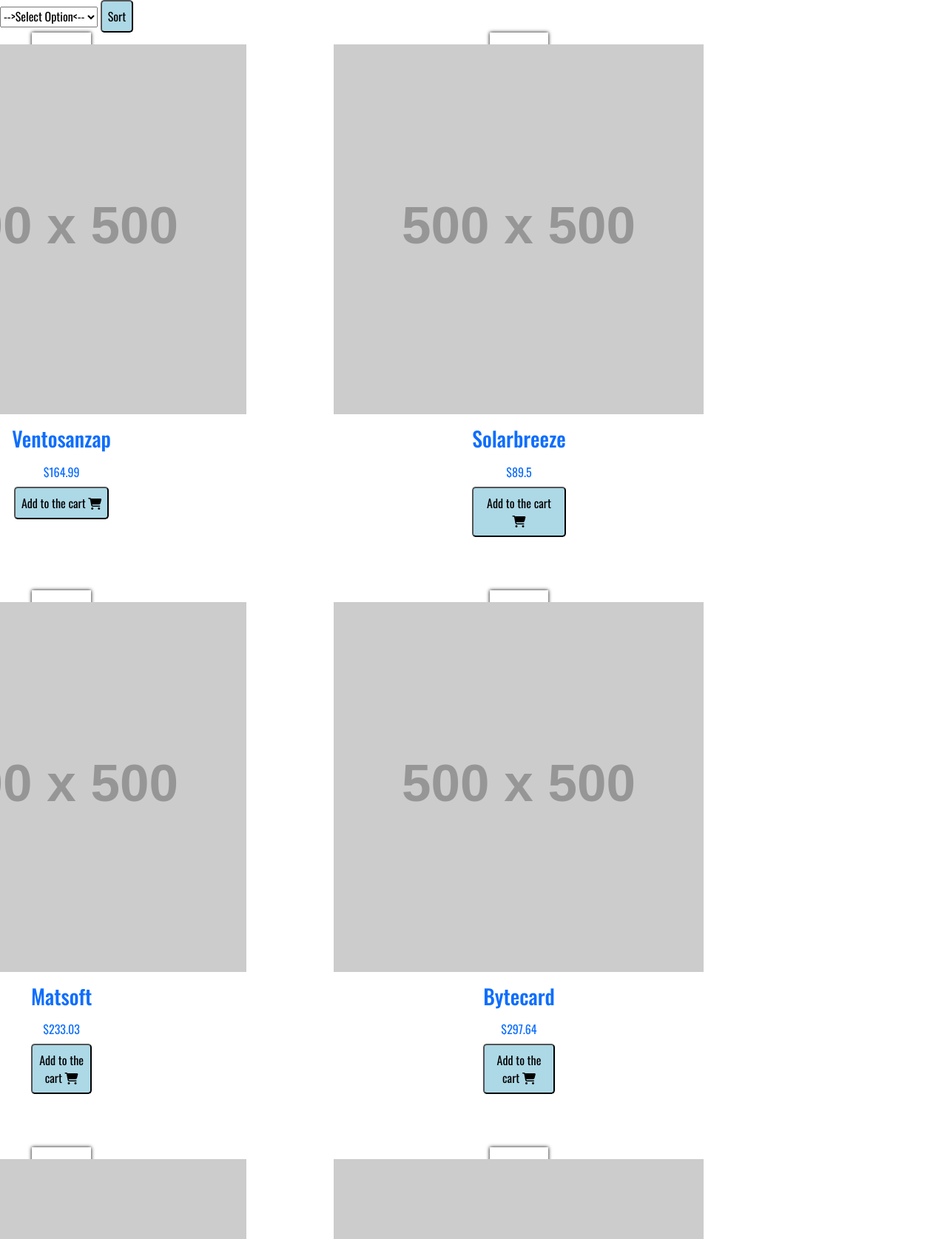
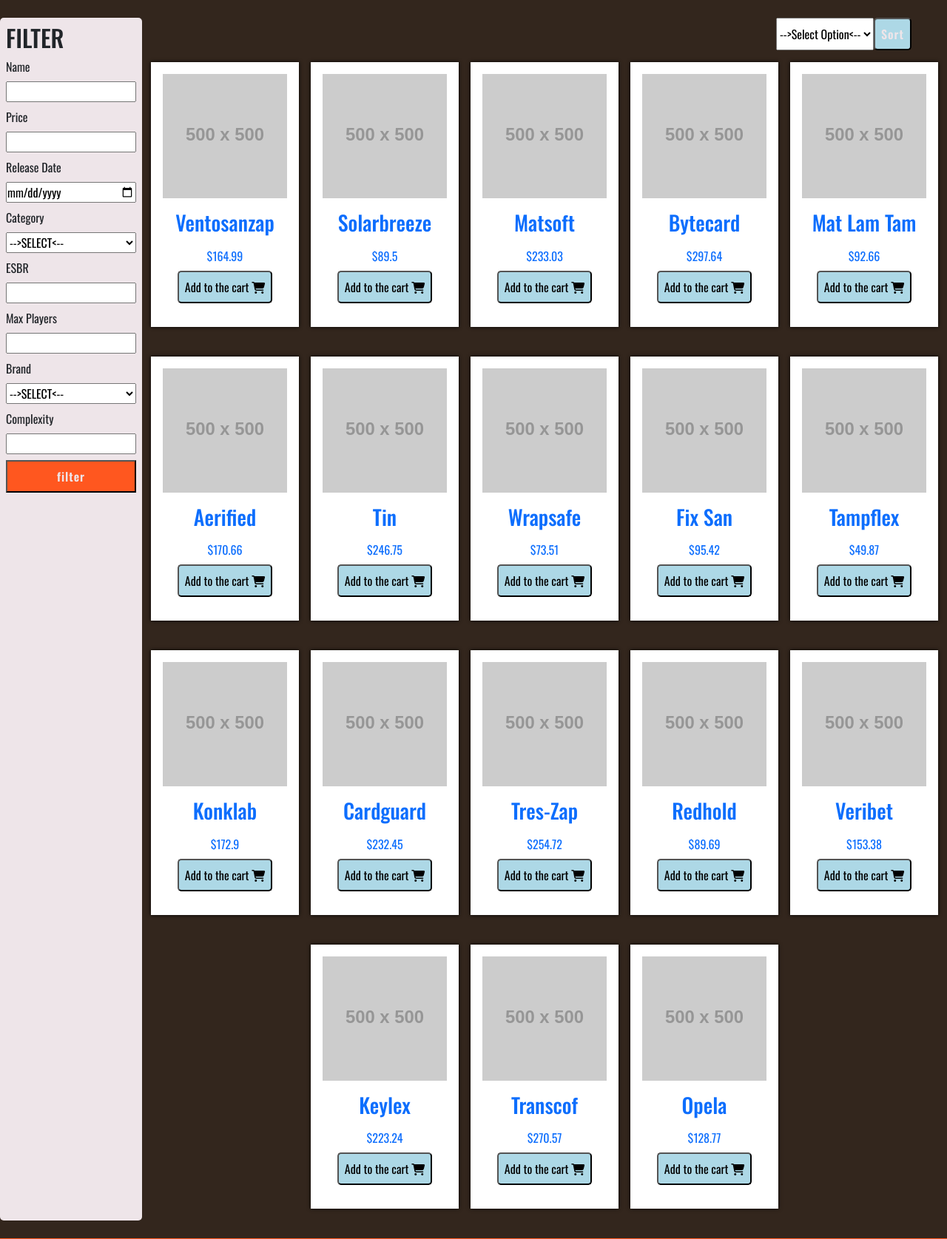
Before and after one commit to mia9005/progame, a PHP site: page / in a window 1280 px wide. Shown: the part 224-1899 px from the top of the page at 74% size. Run offline with PHP 8.4, Linux system fonts and the light colour scheme; grey boxes labelled with a size stand in for pictures from a placeholder-image service; some libraries are stand-ins or nearby versions.

Commit message:
filter section added

```diff
--- a/css/style.css
+++ b/css/style.css
@@ -15,6 +15,10 @@
 
 body a {
     text-decoration: none;
+}
+
+img {
+    width: 100%;
 }
 
 @media (min-width: 300px) {
@@ -96,19 +100,92 @@ body a {
         color: var(--blackColor);
     }
 
-    .store-gallery  section {
+    .store-gallery {
         display: flex;
+        background-color: var(--blackColor);
+        padding: 3vh 0;
+    }
+
+    .form-300{
+        display: flex;
+        flex-direction: column;
+        align-items: center;
+        row-gap: 1vh;
+        background-color: var(--whiteColor);
+        right: 1%;
+        position: absolute;
+        width: 40%;
+        border-radius: 5px;
+        padding: 2vh;
+        box-shadow: 0 0 5px black;
+    }
+
+    form [type="submit"]{
+        padding: 1vh 2vh;
+        background-color: var(--mainColor);
+        font-weight: 600;
+        color: var(--whiteColor);
+        letter-spacing: 1px;
+    }
+
+    .form-300 select{
+        width: 50%;
+    }
+
+    /* .store-gallery aside form {
+        display: flex;
+        flex-direction: column;
+        row-gap: 1vh;
+    } */
+
+    .form-700,
+    .store-gallery aside > h2 {
+        display: none;
+    }
+
+
+
+    .store-gallery article {
+        display: flex;
+        width: 100%;
+    }
+
+    .sort {
+        padding: 0 5vh;
+    }
+
+    .store-gallery article form {
+        display: flex;
+        flex-direction: row;
+    }
+
+    .catalog {
         flex-wrap: wrap;
-        justify-content: space-evenly;
+        justify-content: center;
+        column-gap: 2vh;
         row-gap: 5vh;
+    }
+
+    .store-gallery section {
+        display: flex;
+        flex-direction: column;
+        row-gap: 2vh;
+        width: 100%;
+        padding: 0 1vh;
+    }
+
+    .store-gallery a {
+        width: 18%;
+        min-width: 250px;
+        display: flex;
     }
 
     .store-gallery figure {
 
         background-color: white;
         padding: 2vh;
-        width: 15%;
-        height: 10%;
+        width: 100%;
+        height: 100%;
         display: flex;
         flex-direction: column;
         align-items: center;
@@ -135,7 +212,7 @@ body a {
         display: flex;
         justify-content: center;
         column-gap: 5%;
-
+        background-color: var(--blackColor);
     }
 
     .store-product figure {
@@ -148,6 +225,7 @@ body a {
         display: flex;
         flex-direction: column;
         row-gap: 4vh;
+        color: var(--whiteColor);
     }
 }
 
@@ -201,4 +279,31 @@ body a {
     footer {
         font-size: 20px;
     }
+
+    .store-gallery aside {
+        display: block;
+        background-color: var(--whiteColor);
+        border-radius: 5px;
+        padding: 1vh;
+        width: 15%;
+    }
+
+    .sort {
+        justify-content: right;
+    }
+
+    .form-700,
+    .store-gallery aside > h2{
+        display: flex;
+        flex-direction: column;
+        row-gap: 1vh;
+    }
+
+    .store-gallery section {
+        width: 85%;
+    }
+
+    .store-gallery a {
+        min-width: 200px;
+    }
 }
--- a/inc/Page.class.php
+++ b/inc/Page.class.php
@@ -92,8 +92,80 @@ class Page{
 
     public static function storeFilter(){
         $htmlStoreFilter = '
-        <article>
-            <form action="" method="GET">
+        <aside>
+            <details>
+                <summary class="fa-solid fa-filter"></summary>
+                <form method="GET" action="'.$_SERVER["PHP_SELF"].'" class="form-300">
+                    <label for="name">Name</label>
+                    <input type="text" name="name" id="name"/>
+                    <label for="price">Price</label>
+                    <input type="number" name="price" id="price"/>
+                    <label for="releaseDate">Release Date</label>
+                    <input type="date" name="releaseDate" id="releaseDate"/>
+                    <label for="category">Category</label>
+                    <select name="category" id="category">
+                        <option selected disabled>-->SELECT<--</option>
+                        <option>Opt1</option>
+                        <option>Opt2</option>
+                        <option>Opt3</option>
+                    </select>
+                    <label for="esbr">ESBR</label>
+                    <input type="number" name="esbr" id="esbr"/>
+                    <label for="maxPlayers">Max Players</label>
+                    <input type="number" name="maxPlayers" id="maxPlayers"/>
+                    <label for="brand">Brand</label>
+                    <select name="brand" id="brand">
+                        <option selected disabled>-->SELECT<--</option>
+                        <option>Opt1</option>
+                        <option>Opt2</option>
+                        <option>Opt3</option>
+                    </select>
+                    <label for="complexity">Complexity</label>
+                    <input type="number" name="complexity" id="complexity"/>
+                    <input type="submit" name="submit" value="filter"/>
+                </form>
+            </details>
+            <h2>FILTER</h2>
+            <form method="GET" action="'.$_SERVER["PHP_SELF"].'" class="form-700">
+                <label for="name">Name</label>
+                <input type="text" name="name" id="name"/>
+                <label for="price">Price</label>
+                <input type="number" name="price" id="price"/>
+                <label for="releaseDate">Release Date</label>
+                <input type="date" name="releaseDate" id="releaseDate"/>
+                <label for="category">Category</label>
+                <select name="category" id="category">
+                    <option selected disabled>-->SELECT<--</option>
+                    <option>Opt1</option>
+                    <option>Opt2</option>
+                    <option>Opt3</option>
+                </select>
+                <label for="esbr">ESBR</label>
+                <input type="number" name="esbr" id="esbr"/>
+                <label for="maxPlayers">Max Players</label>
+                <input type="number" name="maxPlayers" id="maxPlayers"/>
+                <label for="brand">Brand</label>
+                <select name="brand" id="brand">
+                    <option selected disabled>-->SELECT<--</option>
+                    <option>Opt1</option>
+                    <option>Opt2</option>
+                    <option>Opt3</option>
+                </select>
+                <label for="complexity">Complexity</label>
+                <input type="number" name="complexity" id="complexity"/>
+                <input type="submit" name="submit" value="filter"/>
+            </form>
+        </aside>
+        ';
+
+        return $htmlStoreFilter;
+    }
+
+    public static function storeCatalog( $productList ){
+
+        $htmlStoreCatalog = '<section>
+        <article class="sort">
+            <form action="'.$_SERVER["PHP_SELF"].'" method="GET">
                 <select name="sortBy">
                     <option selected disabled>-->Select Option<--</option>
                     <option value="name">Name</option>
@@ -102,14 +174,9 @@ class Page{
                 </select>
                 <button type="submit">Sort</button>
             </form>
-        </article>';
-
-        return $htmlStoreFilter;
-    }
-
-    public static function storeCatalog( $productList ){
-
-        $htmlStoreCatalog = '<section>';
+        </article>
+        <article class="catalog">
+        ';
 
         foreach($productList as $product){
             $htmlStoreCatalog .='
@@ -122,9 +189,13 @@ class Page{
                     <button>Add to the cart <i class="fa-solid fa-cart-shopping"></i></button>
                 </figcaption>
             </figure>
-            <a/>';
+            </a>';
         }
-        $htmlStoreCatalog .= '<section/>';
+
+        $htmlStoreCatalog .= '
+                </article>
+            <section/>
+        ';
 
         return $htmlStoreCatalog;
     }
```
